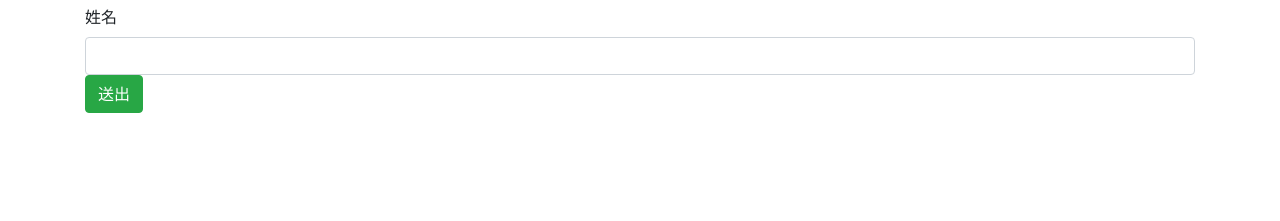
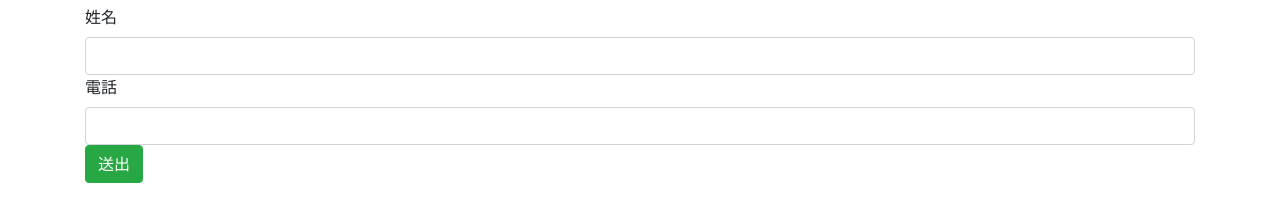
Before and after one commit to peterlove3kids/peterlove3kids.github.io, a plain HTML site: page lesson5/index.html in a window 1280 px wide. Shown: the part 51-272 px from the top of the page. Drawn offline with nearby package versions, Linux system fonts and the light colour scheme.

Commit message:
Update index.html

```diff
--- a/lesson5/index.html
+++ b/lesson5/index.html
@@ -17,6 +17,10 @@
             <label for="name">姓名</label>
             <input type="text" id="name" class="form-control">
         </div>
+        <div class="formgroup">
+            <label for="name">電話</label>
+            <input type="text" id="number" class="form-control">
+        </div>
         <button  class="btn btn-success">送出</button>
     </form>
   </div>
```
